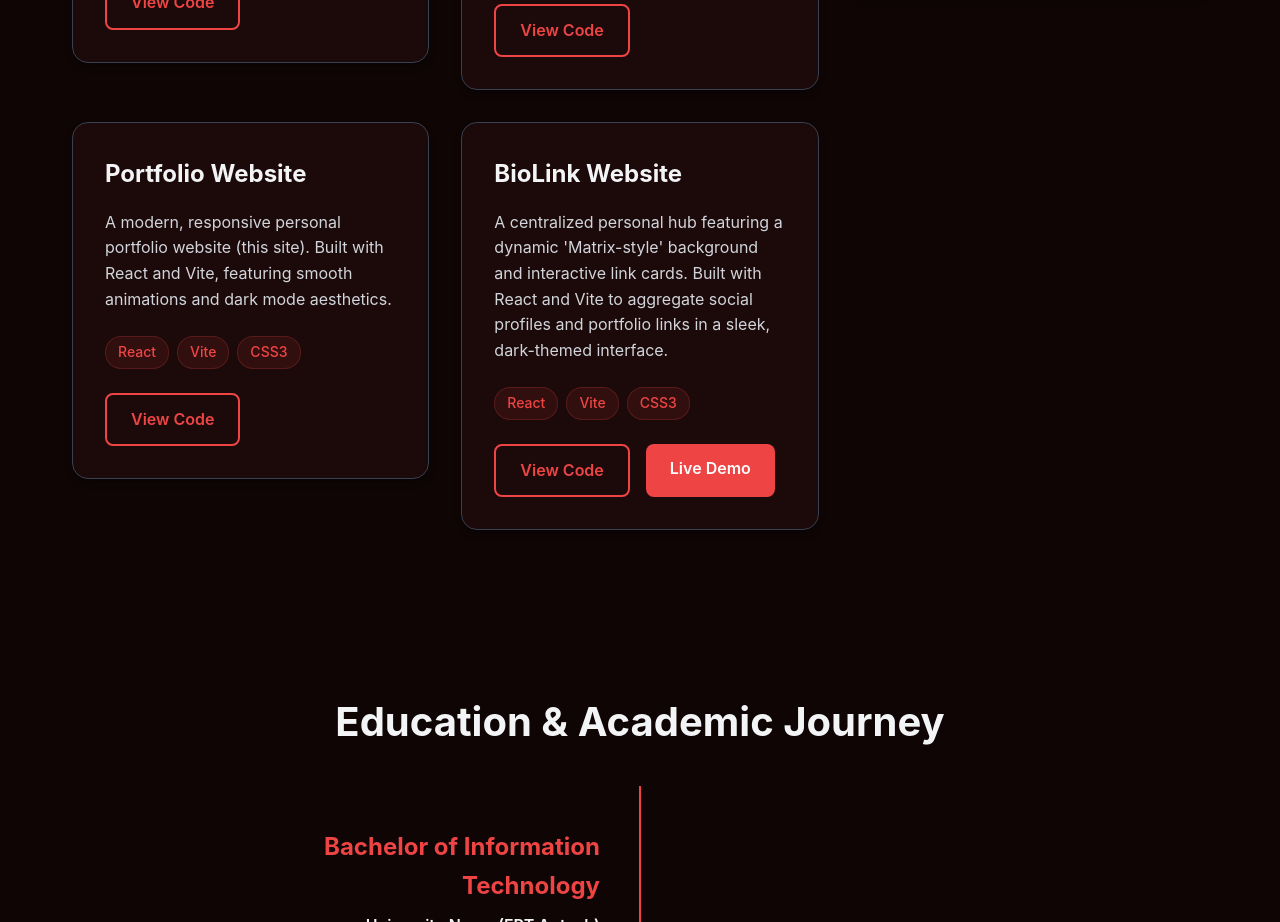
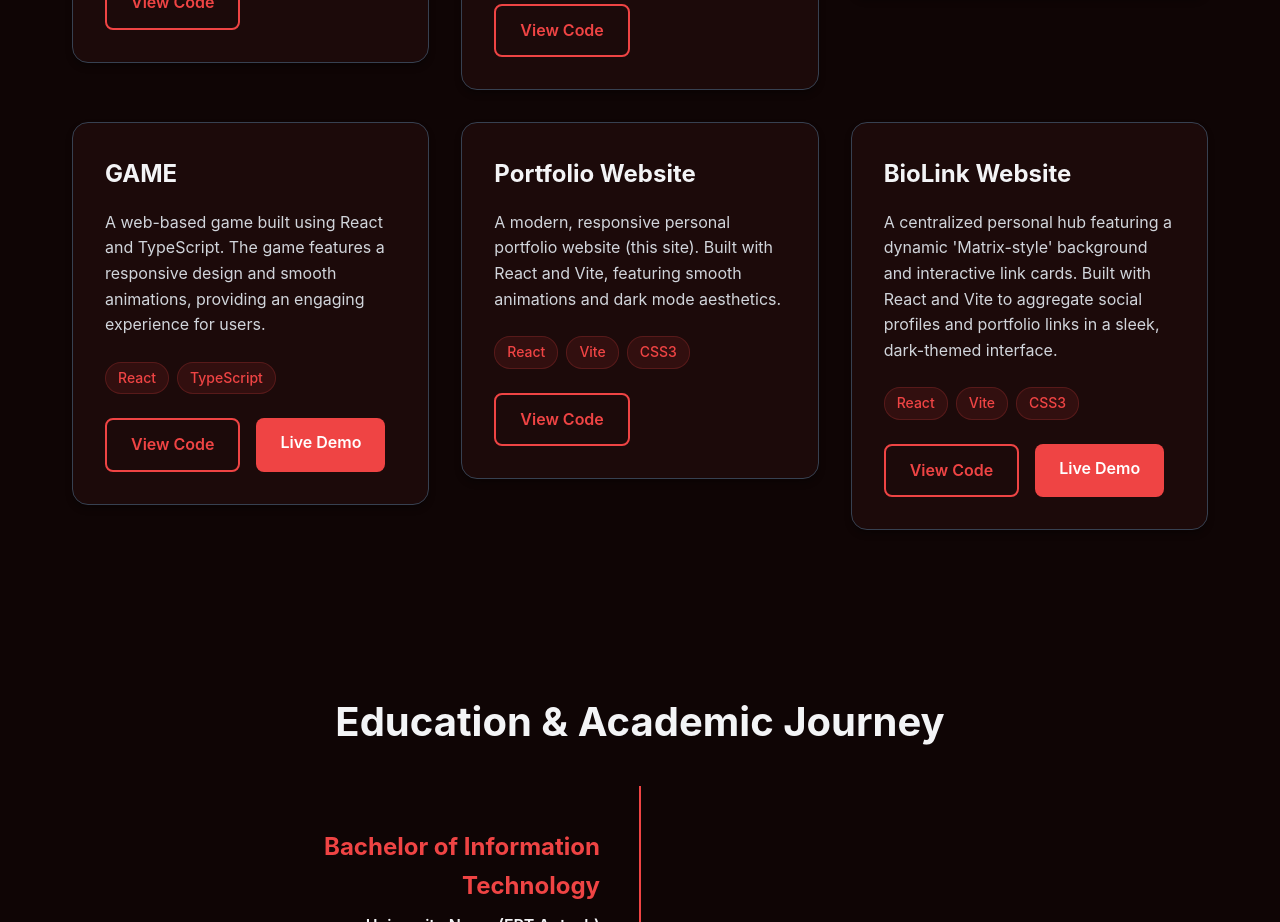
Before and after one commit to Davidle96/Portfolio_v2, a React (Vite) app: page / in a window 1280 px wide. Shown: the part 2900-3822 px from the top of the page. Built offline with nearby package versions, Linux system fonts and the light colour scheme.

Commit message:
thêm dự án mới

```diff
--- a/src/components/Projects.jsx
+++ b/src/components/Projects.jsx
@@ -7,7 +7,7 @@ const Projects = () => {
             <div className="container">
                 <h2>Featured Projects</h2>
                 <div className="projects-grid">
-                    {/* Project 1 */}
+                    {/* Project 1 MoonBay Hotel Booking*/}
                     <RevealOnScroll>
                         <div className="project-card">
                             <h3>MoonBay Hotel Booking</h3>
@@ -27,7 +27,7 @@ const Projects = () => {
                         </div>
                     </RevealOnScroll>
 
-                    {/* Project 2 */}
+                    {/* Project 2 Online Health Consultation Portal*/}
                     <RevealOnScroll>
                         <div className="project-card">
                             <h3>Online Health Consultation Portal</h3>
@@ -49,7 +49,7 @@ const Projects = () => {
                         </div>
                     </RevealOnScroll>
 
-                    {/* Project 3 */}
+                    {/* Project 3 Digital Confession*/}
                     <RevealOnScroll>
                         <div className="project-card">
                             <h3>Digital Confession</h3>
@@ -68,7 +68,26 @@ const Projects = () => {
                         </div>
                     </RevealOnScroll>
 
-                    {/* Project 4 */}
+                    {/* Project 4 GAME*/}
+                    <RevealOnScroll>
+                        <div className="project-card">
+                            <h3>GAME</h3>
+                            <p>
+                                A web-based game built using React and TypeScript.
+                                The game features a responsive design and smooth animations, providing an engaging experience for users.
+                            </p>
+                            <div className="tech-stack">
+                                <span>React</span>
+                                <span>TypeScript</span>
+                            </div>
+                            <div className="project-links">
+                                <a href="https://github.com/Davidle96/game.git" className="btn secondary">View Code</a>
+                                <a href="https://game-sjqp.onrender.com" className="btn primary">Live Demo</a>
+                            </div>
+                        </div>
+                    </RevealOnScroll>
+
+                    {/* Project 5 Portfolio Website*/}
                     <RevealOnScroll>
                         <div className="project-card">
                             <h3>Portfolio Website</h3>
@@ -87,7 +106,7 @@ const Projects = () => {
                         </div>
                     </RevealOnScroll>
 
-                    {/* Project 5 */}
+                    {/* Project 6 BioLink Website*/}
                     <RevealOnScroll>
                         <div className="project-card">
                             <h3>BioLink Website</h3>
```
